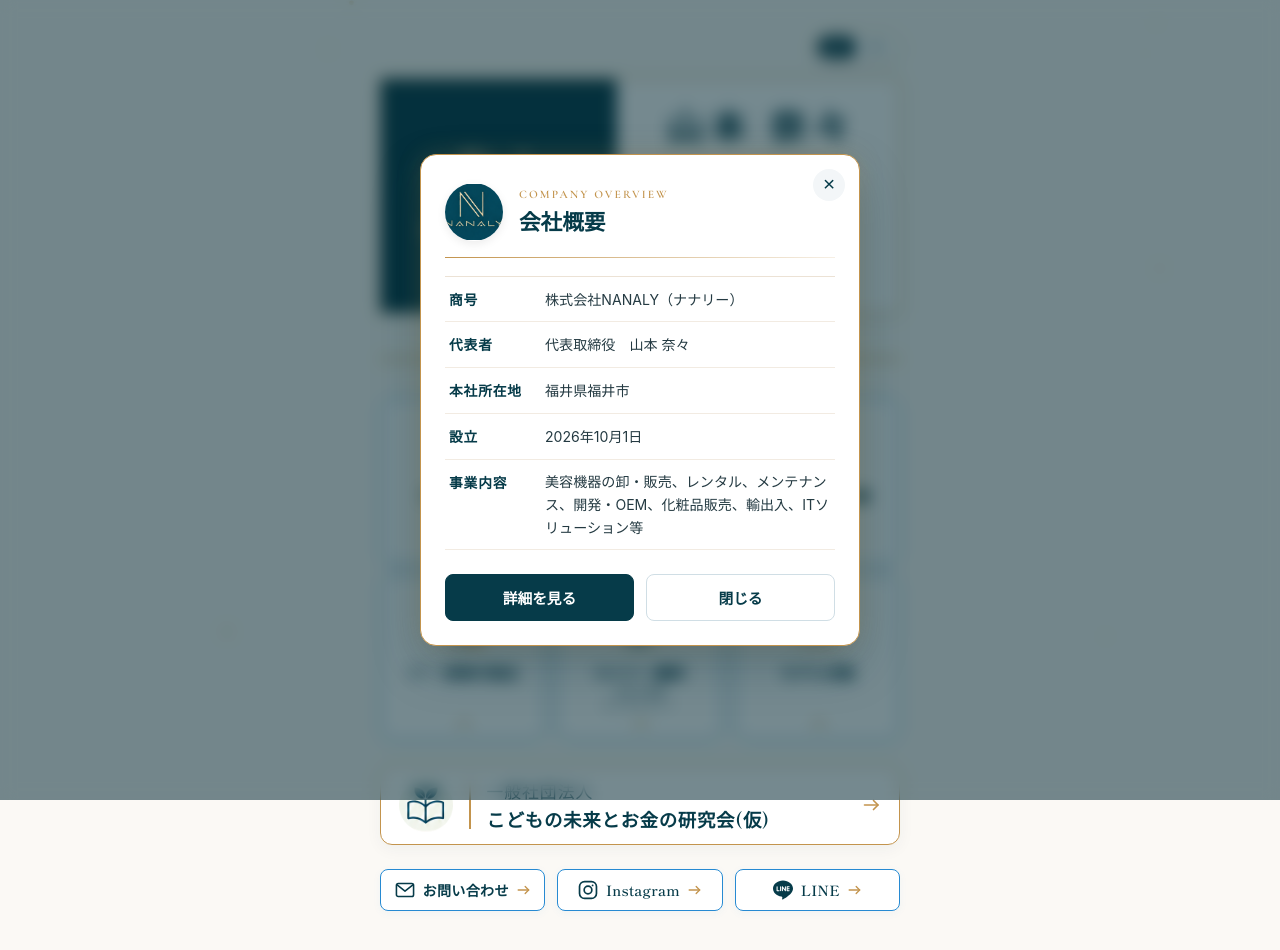
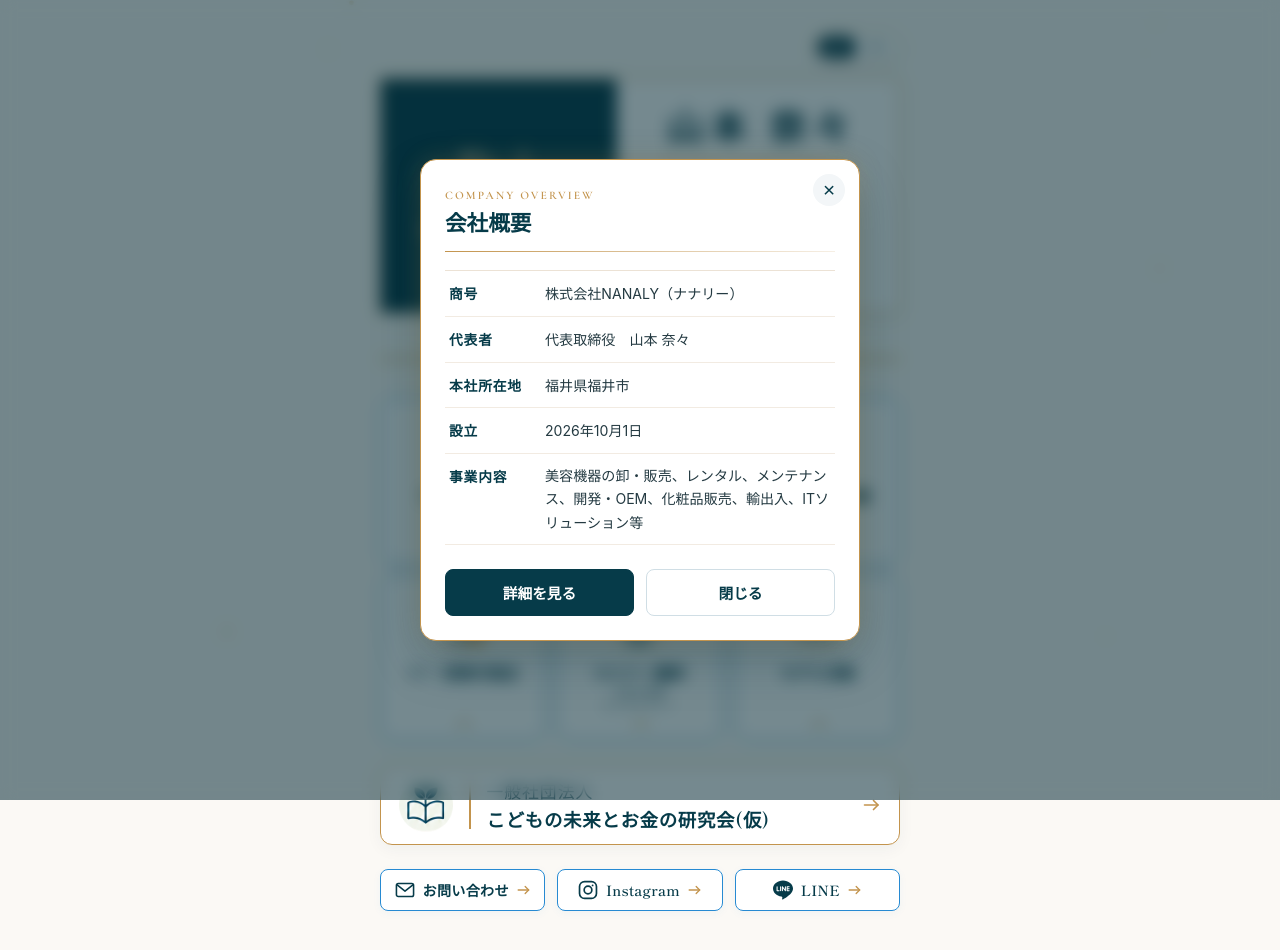
Before and after one commit to NANALY-official/nanaly.profile, a plain HTML site: page index.html in a window 1280 px wide. Both pictures are taken after a click on the button "会社概要を表示". Drawn offline with nearby package versions, Linux system fonts and the light colour scheme.

Commit message:
Remove logo icon from company overview modal header

```diff
--- a/script.js
+++ b/script.js
@@ -264,7 +264,7 @@ const serviceDetails = {
   company: {
     title: '会社概要',
     category: 'COMPANY OVERVIEW',
-    icon: 'image/nanaly-logo.png',
+    icon: null,
     html: `
       <div class="company-modal-table">
         <div class="company-row">
@@ -311,7 +311,7 @@ const serviceDetailsEn = {
   company: {
     title: 'Company Overview',
     category: 'COMPANY PROFILE',
-    icon: 'image/nanaly-logo.png',
+    icon: null,
     html: `
       <div class="company-modal-table">
         <div class="company-row">
@@ -358,7 +358,15 @@ function initDetailModal() {
     if (!data) return;
 
     activeCategoryKey = categoryKey;
-    modalIcon.innerHTML = `<img src="${data.icon}" alt="${data.title}">`;
+    if (data.icon) {
+      modal.classList.remove('no-icon');
+      modalIcon.style.display = '';
+      modalIcon.innerHTML = `<img src="${data.icon}" alt="${data.title}">`;
+    } else {
+      modal.classList.add('no-icon');
+      modalIcon.style.display = 'none';
+      modalIcon.innerHTML = '';
+    }
     modalCategory.textContent = data.category;
     modalTitle.textContent = data.title;
     modalDesc.innerHTML = data.html;
@@ -377,7 +385,7 @@ function initDetailModal() {
   }
 
   function closeModal() {
-    modal.classList.remove('active');
+    modal.classList.remove('active', 'no-icon');
     modal.setAttribute('aria-hidden', 'true');
     document.body.style.overflow = '';
   }
--- a/style.css
+++ b/style.css
@@ -798,6 +798,15 @@ body {
   margin-bottom: 16px;
 }
 
+.modal-overlay.no-icon .modal-icon-wrapper {
+  display: none !important;
+}
+
+.modal-overlay.no-icon .modal-header {
+  gap: 0;
+  margin-bottom: 14px;
+}
+
 .modal-icon-wrapper {
   width: 58px;
   height: 58px;
```
